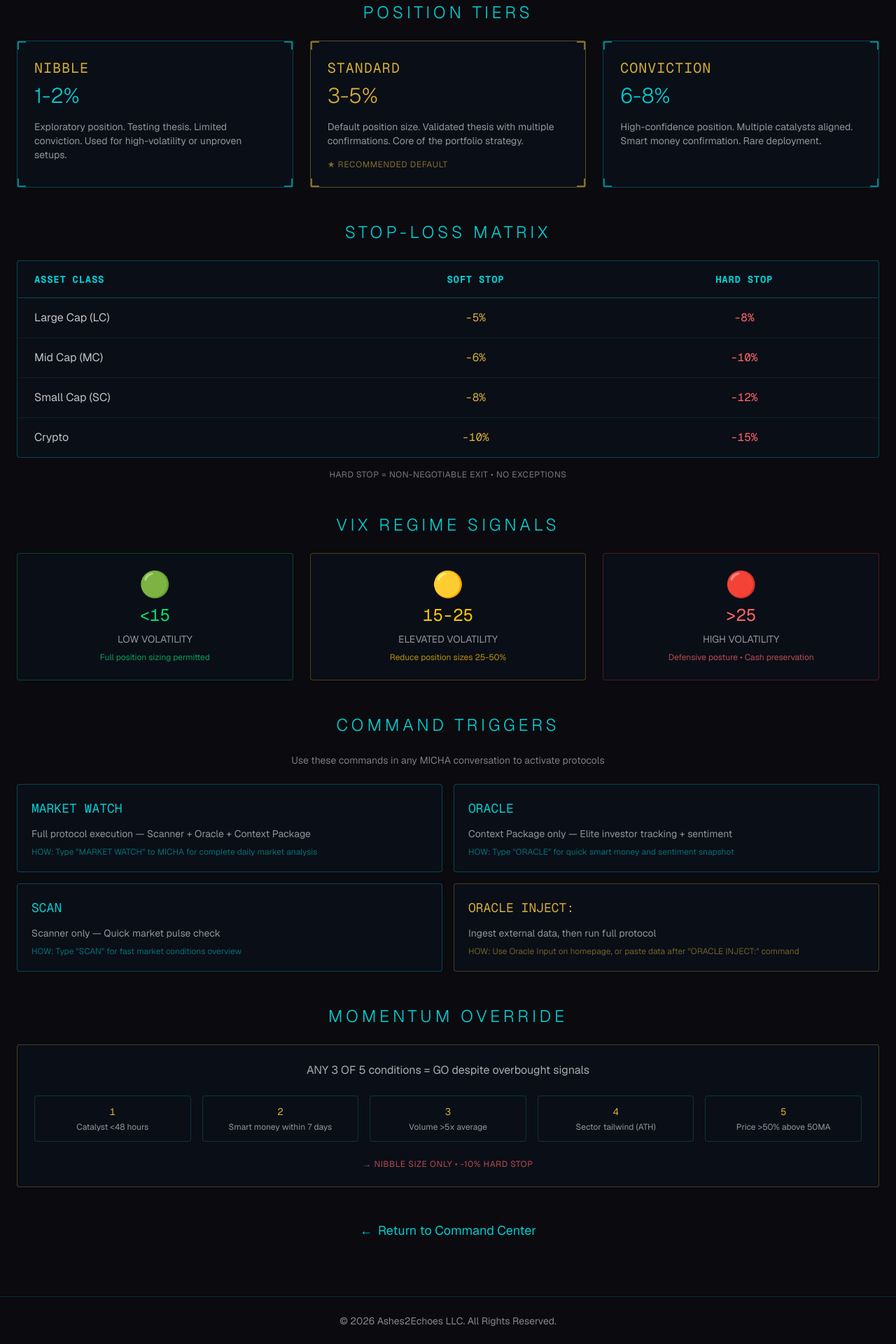
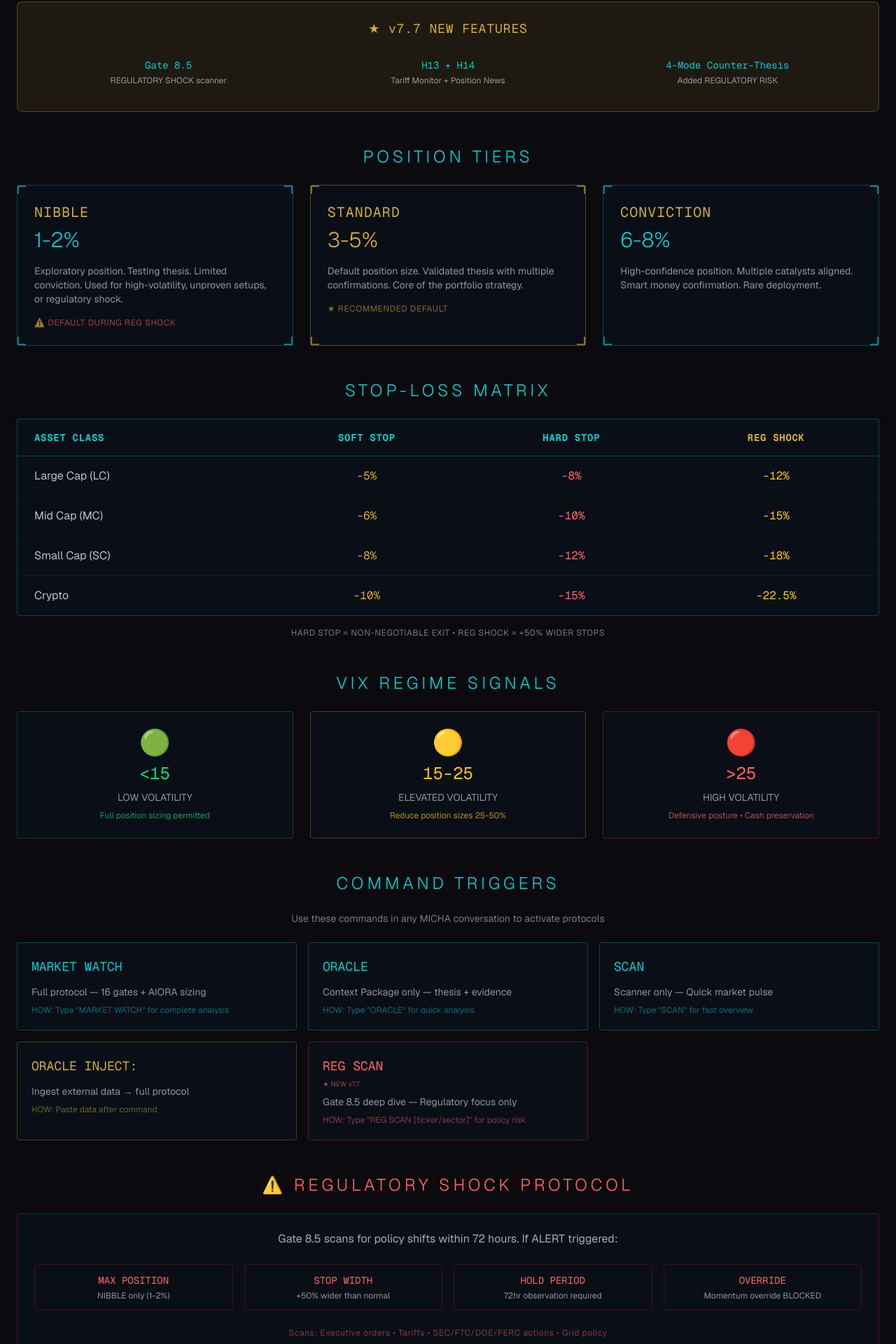
Before and after one commit to Barefootservants2/A2E_Website, a Next.js app: page /aiora in a window 1280 px wide. Shown: the part 442-2362 px from the top of the page at 70% size. Built offline with nearby package versions, Linux system fonts and the light colour scheme.

Commit message:
AIORA page v7.7: Add Gate 8.5 Regulatory Shock, REG SCAN trigger, 4-mode counter-thesis, wider stop matrix

```diff
--- a/app/aiora/page.tsx
+++ b/app/aiora/page.tsx
@@ -21,7 +21,7 @@ export default function AioraPage() {
           </Link>
           <div className="flex items-center gap-2">
             <div className="w-2 h-2 rounded-full bg-green-500 animate-pulse" />
-            <span className="text-xs font-mono text-teal">AIORA PROTOCOL</span>
+            <span className="text-xs font-mono text-teal">AIORA v7.7</span>
           </div>
         </div>
       </div>
@@ -49,7 +49,7 @@ export default function AioraPage() {
             AIORA
           </h1>
           <p className="mt-2 text-sm tracking-[0.2em] text-foreground/60 uppercase">
-            AI-Optimized Risk Assessment
+            AI-Optimized Risk Assessment • METATRON v7.7
           </p>
         </div>
       </div>
@@ -64,6 +64,27 @@ export default function AioraPage() {
             stop-loss compliance, and risk-adjusted decision making.
             <span className="text-gold"> No emotion. No deviation. No excuses.</span>
           </p>
+        </section>
+
+        {/* v7.7 New Features Banner */}
+        <section className="mb-12">
+          <div className="bg-gold/10 border border-gold/30 rounded-lg p-6">
+            <h3 className="text-lg font-mono text-gold tracking-wider mb-4 text-center">★ v7.7 NEW FEATURES</h3>
+            <div className="grid grid-cols-1 md:grid-cols-3 gap-4 text-center">
+              <div className="p-3">
+                <p className="text-teal font-mono text-sm">Gate 8.5</p>
+                <p className="text-xs text-foreground/60 mt-1">REGULATORY SHOCK scanner</p>
+              </div>
+              <div className="p-3">
+                <p className="text-teal font-mono text-sm">H13 + H14</p>
+                <p className="text-xs text-foreground/60 mt-1">Tariff Monitor + Position News</p>
+              </div>
+              <div className="p-3">
+                <p className="text-teal font-mono text-sm">4-Mode Counter-Thesis</p>
+                <p className="text-xs text-foreground/60 mt-1">Added REGULATORY RISK</p>
+              </div>
+            </div>
+          </div>
         </section>
 
         {/* Position Sizing Grid */}
@@ -82,8 +103,9 @@ export default function AioraPage() {
               <p className="text-3xl font-light text-teal mb-4">1-2%</p>
               <p className="text-sm text-foreground/60">
                 Exploratory position. Testing thesis. Limited conviction.
-                Used for high-volatility or unproven setups.
+                Used for high-volatility, unproven setups, or regulatory shock.
               </p>
+              <div className="mt-4 text-xs text-red-400/60 tracking-wider">⚠️ DEFAULT DURING REG SHOCK</div>
             </div>
 
             {/* STANDARD */}
@@ -129,6 +151,7 @@ export default function AioraPage() {
                   <th className="px-6 py-4 text-left text-sm font-mono text-teal tracking-wider">ASSET CLASS</th>
                   <th className="px-6 py-4 text-center text-sm font-mono text-teal tracking-wider">SOFT STOP</th>
                   <th className="px-6 py-4 text-center text-sm font-mono text-teal tracking-wider">HARD STOP</th>
+                  <th className="px-6 py-4 text-center text-sm font-mono text-gold tracking-wider">REG SHOCK</th>
                 </tr>
               </thead>
               <tbody>
@@ -136,27 +159,31 @@ export default function AioraPage() {
                   <td className="px-6 py-4 text-foreground/80">Large Cap (LC)</td>
                   <td className="px-6 py-4 text-center text-gold font-mono">-5%</td>
                   <td className="px-6 py-4 text-center text-red-400 font-mono">-8%</td>
+                  <td className="px-6 py-4 text-center text-yellow-400 font-mono">-12%</td>
                 </tr>
                 <tr className="border-b border-teal/10">
                   <td className="px-6 py-4 text-foreground/80">Mid Cap (MC)</td>
                   <td className="px-6 py-4 text-center text-gold font-mono">-6%</td>
                   <td className="px-6 py-4 text-center text-red-400 font-mono">-10%</td>
+                  <td className="px-6 py-4 text-center text-yellow-400 font-mono">-15%</td>
                 </tr>
                 <tr className="border-b border-teal/10">
                   <td className="px-6 py-4 text-foreground/80">Small Cap (SC)</td>
                   <td className="px-6 py-4 text-center text-gold font-mono">-8%</td>
                   <td className="px-6 py-4 text-center text-red-400 font-mono">-12%</td>
+                  <td className="px-6 py-4 text-center text-yellow-400 font-mono">-18%</td>
                 </tr>
                 <tr>
                   <td className="px-6 py-4 text-foreground/80">Crypto</td>
                   <td className="px-6 py-4 text-center text-gold font-mono">-10%</td>
                   <td className="px-6 py-4 text-center text-red-400 font-mono">-15%</td>
+                  <td className="px-6 py-4 text-center text-yellow-400 font-mono">-22.5%</td>
                 </tr>
               </tbody>
             </table>
           </div>
           <p className="text-center text-xs text-foreground/50 mt-4 tracking-wider">
-            HARD STOP = NON-NEGOTIABLE EXIT • NO EXCEPTIONS
+            HARD STOP = NON-NEGOTIABLE EXIT • REG SHOCK = +50% WIDER STOPS
           </p>
         </section>
 
@@ -185,31 +212,68 @@ export default function AioraPage() {
           </div>
         </section>
 
-        {/* Triggers - ENHANCED with descriptions and how to use */}
+        {/* Triggers - ENHANCED with REG SCAN */}
         <section className="mb-12">
           <h2 className="text-2xl font-light tracking-[0.2em] text-teal mb-6 text-center">COMMAND TRIGGERS</h2>
           <p className="text-center text-sm text-foreground/50 mb-6">Use these commands in any MICHA conversation to activate protocols</p>
-          <div className="grid grid-cols-1 md:grid-cols-2 gap-4">
+          <div className="grid grid-cols-1 md:grid-cols-2 lg:grid-cols-3 gap-4">
             <div className="bg-[rgba(10,15,25,0.9)] border border-teal/30 rounded p-5">
               <code className="text-teal font-mono text-lg">MARKET WATCH</code>
-              <p className="text-sm text-foreground/60 mt-3 mb-2">Full protocol execution — Scanner + Oracle + Context Package</p>
-              <p className="text-xs text-teal/50">HOW: Type "MARKET WATCH" to MICHA for complete daily market analysis</p>
+              <p className="text-sm text-foreground/60 mt-3 mb-2">Full protocol — 16 gates + AIORA sizing</p>
+              <p className="text-xs text-teal/50">HOW: Type "MARKET WATCH" for complete analysis</p>
             </div>
             <div className="bg-[rgba(10,15,25,0.9)] border border-teal/30 rounded p-5">
               <code className="text-teal font-mono text-lg">ORACLE</code>
-              <p className="text-sm text-foreground/60 mt-3 mb-2">Context Package only — Elite investor tracking + sentiment</p>
-              <p className="text-xs text-teal/50">HOW: Type "ORACLE" for quick smart money and sentiment snapshot</p>
+              <p className="text-sm text-foreground/60 mt-3 mb-2">Context Package only — thesis + evidence</p>
+              <p className="text-xs text-teal/50">HOW: Type "ORACLE" for quick analysis</p>
             </div>
             <div className="bg-[rgba(10,15,25,0.9)] border border-teal/30 rounded p-5">
               <code className="text-teal font-mono text-lg">SCAN</code>
-              <p className="text-sm text-foreground/60 mt-3 mb-2">Scanner only — Quick market pulse check</p>
-              <p className="text-xs text-teal/50">HOW: Type "SCAN" for fast market conditions overview</p>
+              <p className="text-sm text-foreground/60 mt-3 mb-2">Scanner only — Quick market pulse</p>
+              <p className="text-xs text-teal/50">HOW: Type "SCAN" for fast overview</p>
             </div>
             <div className="bg-[rgba(10,15,25,0.9)] border border-gold/30 rounded p-5">
               <code className="text-gold font-mono text-lg">ORACLE INJECT:</code>
-              <p className="text-sm text-foreground/60 mt-3 mb-2">Ingest external data, then run full protocol</p>
-              <p className="text-xs text-gold/50">HOW: Use Oracle Input on homepage, or paste data after "ORACLE INJECT:" command</p>
+              <p className="text-sm text-foreground/60 mt-3 mb-2">Ingest external data → full protocol</p>
+              <p className="text-xs text-gold/50">HOW: Paste data after command</p>
             </div>
+            <div className="bg-[rgba(10,15,25,0.9)] border border-red-500/30 rounded p-5 md:col-span-2 lg:col-span-1">
+              <code className="text-red-400 font-mono text-lg">REG SCAN</code>
+              <div className="text-[10px] text-red-400/60 mt-1">★ NEW v7.7</div>
+              <p className="text-sm text-foreground/60 mt-2 mb-2">Gate 8.5 deep dive — Regulatory focus only</p>
+              <p className="text-xs text-red-400/50">HOW: Type "REG SCAN [ticker/sector]" for policy risk</p>
+            </div>
+          </div>
+        </section>
+
+        {/* Regulatory Shock Section - NEW */}
+        <section className="mb-12">
+          <h2 className="text-2xl font-light tracking-[0.2em] text-red-400 mb-6 text-center">⚠️ REGULATORY SHOCK PROTOCOL</h2>
+          <div className="bg-[rgba(10,15,25,0.9)] border border-red-500/30 rounded p-6">
+            <p className="text-center text-foreground/70 mb-6">
+              Gate 8.5 scans for policy shifts within 72 hours. If ALERT triggered:
+            </p>
+            <div className="grid grid-cols-1 md:grid-cols-4 gap-4">
+              <div className="text-center p-3 border border-red-500/20 rounded">
+                <p className="text-red-400 font-mono text-sm">MAX POSITION</p>
+                <p className="text-xs text-foreground/60 mt-1">NIBBLE only (1-2%)</p>
+              </div>
+              <div className="text-center p-3 border border-red-500/20 rounded">
+                <p className="text-red-400 font-mono text-sm">STOP WIDTH</p>
+                <p className="text-xs text-foreground/60 mt-1">+50% wider than normal</p>
+              </div>
+              <div className="text-center p-3 border border-red-500/20 rounded">
+                <p className="text-red-400 font-mono text-sm">HOLD PERIOD</p>
+                <p className="text-xs text-foreground/60 mt-1">72hr observation required</p>
+              </div>
+              <div className="text-center p-3 border border-red-500/20 rounded">
+                <p className="text-red-400 font-mono text-sm">OVERRIDE</p>
+                <p className="text-xs text-foreground/60 mt-1">Momentum override BLOCKED</p>
+              </div>
+            </div>
+            <p className="text-center text-xs text-red-400/50 mt-6 tracking-wider">
+              Scans: Executive orders • Tariffs • SEC/FTC/DOE/FERC actions • Grid policy
+            </p>
           </div>
         </section>
 
@@ -243,8 +307,32 @@ export default function AioraPage() {
               </div>
             </div>
             <p className="text-center text-xs text-red-400/70 mt-6 tracking-wider">
-              → NIBBLE SIZE ONLY • -10% HARD STOP
+              → NIBBLE SIZE ONLY • -10% HARD STOP • BLOCKED DURING REG SHOCK
             </p>
+          </div>
+        </section>
+
+        {/* Counter-Thesis Section - NEW */}
+        <section className="mb-12">
+          <h2 className="text-2xl font-light tracking-[0.2em] text-teal mb-6 text-center">4-MODE COUNTER-THESIS</h2>
+          <div className="grid grid-cols-1 md:grid-cols-2 lg:grid-cols-4 gap-4">
+            <div className="bg-[rgba(10,15,25,0.9)] border border-teal/30 rounded p-5 text-center">
+              <p className="text-teal font-mono text-lg mb-2">1. MARKET</p>
+              <p className="text-xs text-foreground/60">Macro/sector killer</p>
+            </div>
+            <div className="bg-[rgba(10,15,25,0.9)] border border-teal/30 rounded p-5 text-center">
+              <p className="text-teal font-mono text-lg mb-2">2. COMPANY</p>
+              <p className="text-xs text-foreground/60">Company-specific killer</p>
+            </div>
+            <div className="bg-[rgba(10,15,25,0.9)] border border-teal/30 rounded p-5 text-center">
+              <p className="text-teal font-mono text-lg mb-2">3. THESIS</p>
+              <p className="text-xs text-foreground/60">Core assumption wrong</p>
+            </div>
+            <div className="bg-[rgba(10,15,25,0.9)] border border-gold/30 rounded p-5 text-center">
+              <p className="text-gold font-mono text-lg mb-2">4. REGULATORY</p>
+              <p className="text-xs text-foreground/60">Policy/exec order killer</p>
+              <p className="text-[10px] text-gold/50 mt-1">★ NEW v7.7</p>
+            </div>
           </div>
         </section>
 
@@ -263,6 +351,7 @@ export default function AioraPage() {
       {/* Footer */}
       <footer className="border-t border-teal/20 py-6 text-center text-sm text-muted-foreground">
         <p>© 2026 Ashes2Echoes LLC. All Rights Reserved.</p>
+        <p className="text-xs text-foreground/40 mt-2">METATRON v7.7 | 16 Gates | 14 HUNTER Modules | 4-Mode Counter-Thesis</p>
       </footer>
     </main>
   )
```
